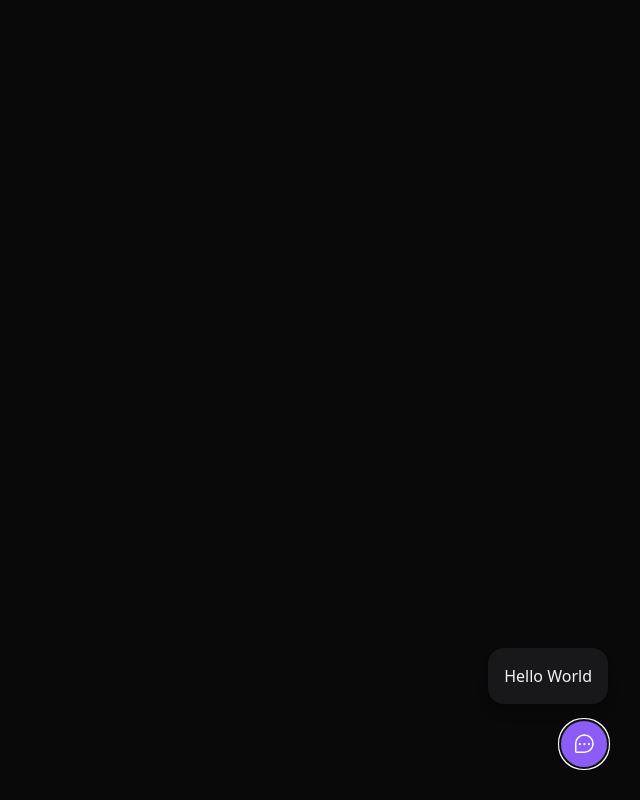
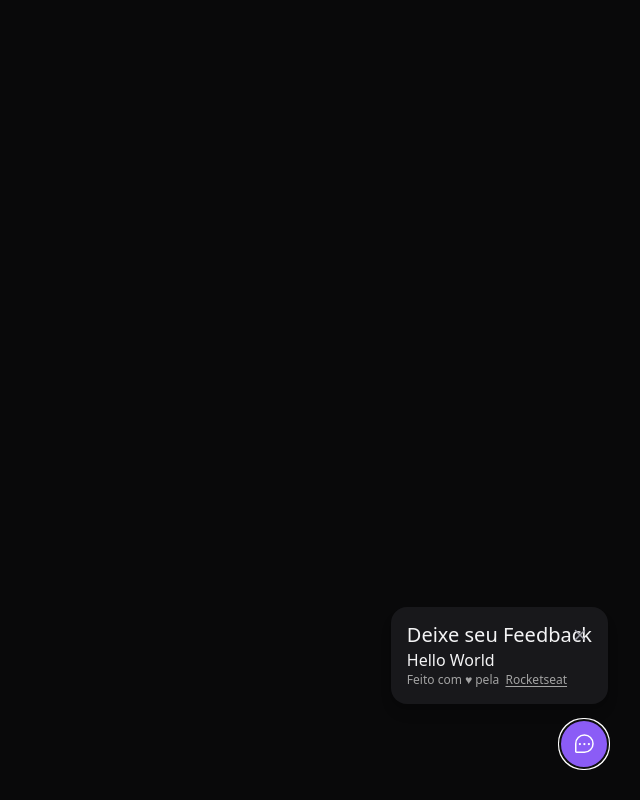
Before and after one commit to PauloMarquess/nlw-return, a React (Vite) app: page / in a window 1280 px wide. Both pictures are taken after a click on the button "Feedback". Shown: the whole page, without its empty margins (640-1280 px from the left). Built offline with nearby package versions, Linux system fonts and the light colour scheme.

Commit message:
feat: header card feedback

```diff
--- a/src/components/Button/index.tsx
+++ /dev/null
@@ -1,15 +0,0 @@
-import { ReactNode } from 'react';
-
-interface ButtonProps {
-    children: ReactNode;
-    onClick: () => void;
-    className: string;
-}
-
-export const Button = ({ children, onClick, className }: ButtonProps) => {
-    return (
-        <button className={className} onClick={onClick}>
-            {children}
-        </button>
-    );
-};
--- /dev/null
+++ b/src/components/CloseButton.tsx
@@ -0,0 +1,13 @@
+import { Popover } from '@headlessui/react';
+import { X } from 'phosphor-react';
+
+export const CloseButton = () => {
+    return (
+        <Popover.Button
+            className="top-5 right-5 absolute text-zinc-400 hover:text-zinc-100"
+            title="Fechar Formulário"
+        >
+            <X weight="bold" className="x-4 h-4" />
+        </Popover.Button>
+    );
+};
--- a/src/components/WidgetForm.tsx
+++ b/src/components/WidgetForm.tsx
@@ -1,7 +1,23 @@
+import { CloseButton } from './CloseButton';
+
 export const WidgetForm = () => {
     return (
         <div className="bg-zinc-900 p-4 relative rounded-2xl mb-4 flex-col items-center shadow-lg w-[calc(100vw-2rem)] md:w-auto">
-            Hello World
+            <header>
+                <span className="text-xl leading-6">Deixe seu Feedback</span>
+                <CloseButton />
+            </header>
+            <p>Hello World</p>
+            <footer className="text-xs text-neutral-400">
+                Feito com ♥ pela &nbsp;
+                <a
+                    className="underline underline-offset-2"
+                    href="https://rocketseat.com.br"
+                    target="_blank"
+                >
+                    Rocketseat
+                </a>
+            </footer>
         </div>
     );
 };
```
